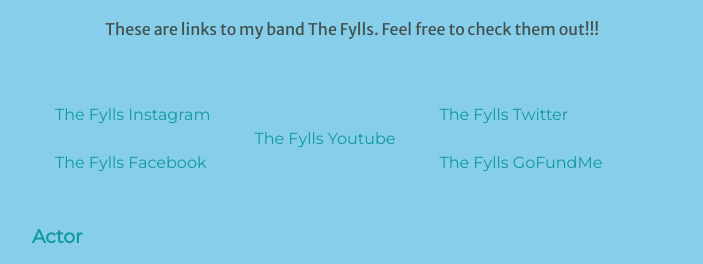
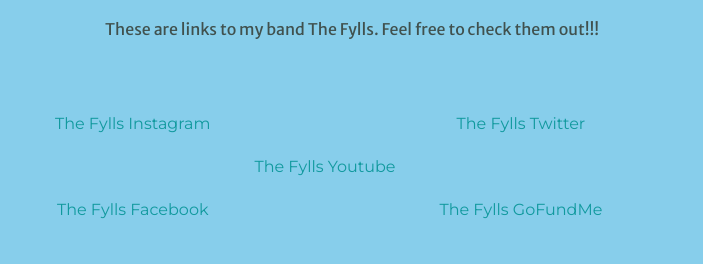
Before and after one commit to MelodicEgghead/MelodicEgghead, a plain HTML site: page index.html in a window 1280 px wide. Shown: the part 1754-2018 px from the top of the page, without its empty margins (288-991 px from the left). Drawn offline with Linux system fonts and the light colour scheme; grey boxes are pictures that could not be loaded.

Commit message:
Update styles.css

```diff
--- a/styles.css
+++ b/styles.css
@@ -122,6 +122,14 @@ a{
 a:hover{
   color: #EAF6F6;
 }
+
+td a {
+  display: flex;
+  justify-content: center;
+  align-items: center;
+}
+
+
 .btn{
 	box-shadow: 0px 10px 14px -7px #29bbff;
 	background:linear-gradient(to bottom, #2dabf9 5%, #0688fa 100%);
```
